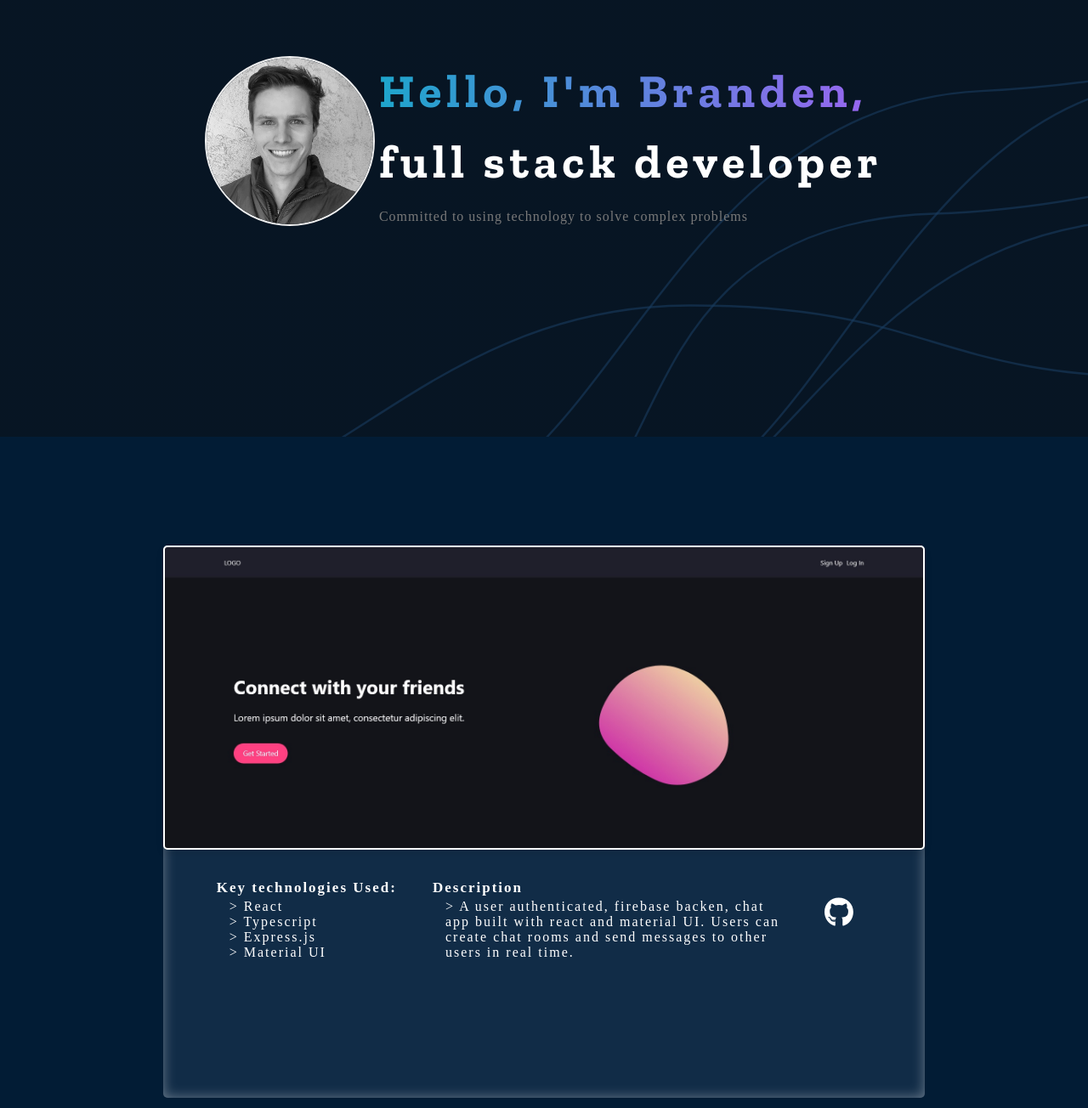
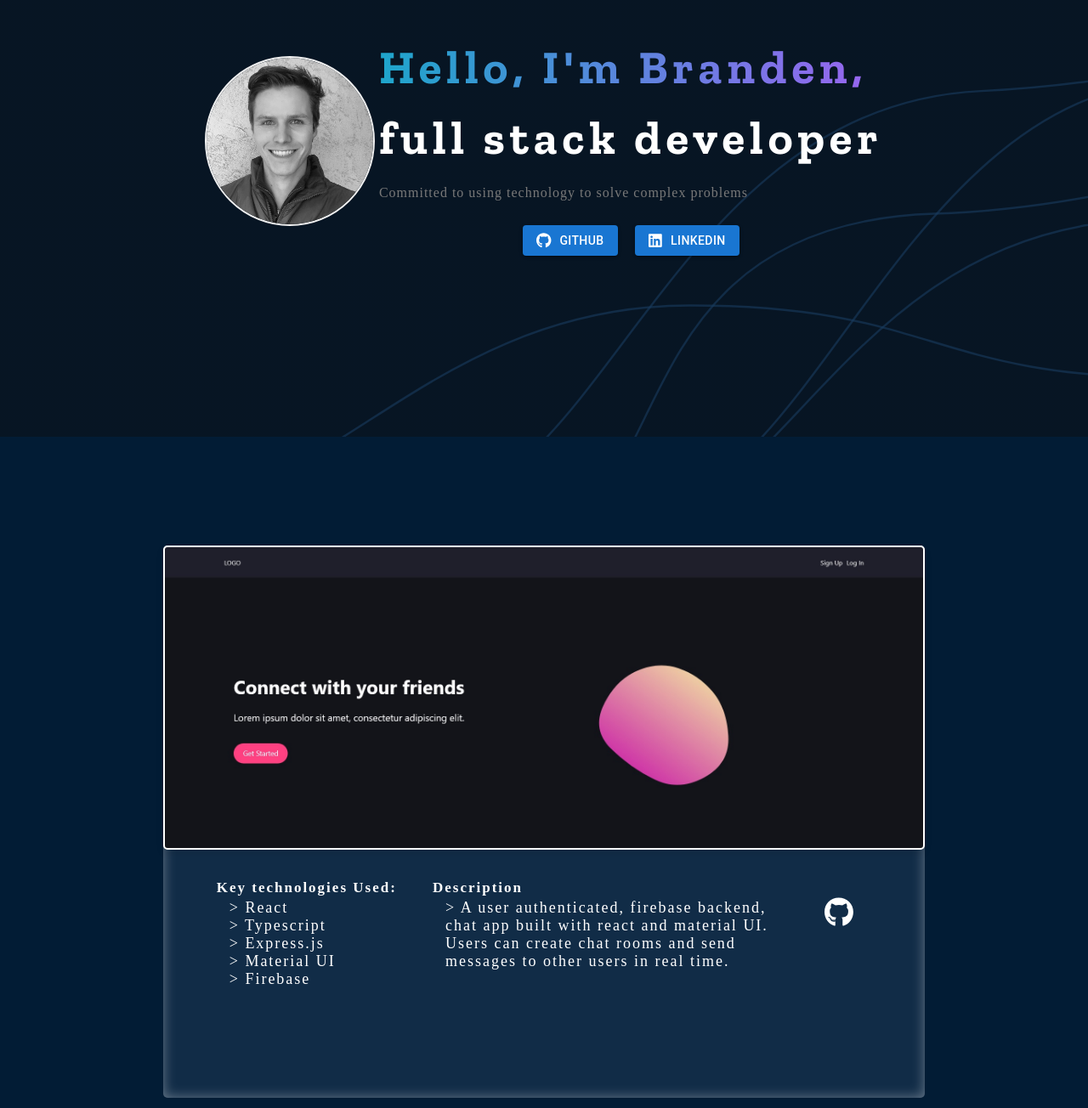
Before and after one commit to branden-kerr/portfolio, a React (Create React App) app: page / in a window 1280 px wide. Shown: the part 166-1470 px from the top of the page at 85% size. Built offline with nearby package versions, Linux system fonts and the light colour scheme; a web font is replaced by a local one.

Commit message:
added socials to portfolio

```diff
--- a/src/App.jsx
+++ b/src/App.jsx
@@ -2,7 +2,7 @@ import "./App.css";
 import svgBackground from "./images/svgBackground.svg";
 import displayPhoto from "./images/displayPhoto.jpg";
 import { styled } from "@mui/system";
-import { Typography, keyframes } from "@mui/material";
+import { Button, Typography, keyframes } from "@mui/material";
 import React from "react";
 import {
   Chat,
@@ -40,6 +40,7 @@ import {
   faBootstrap,
   faSquareJs,
   faGithub,
+  faLinkedin,
 } from "./fontAwesomeIcons";
 
 function App() {
@@ -81,9 +82,15 @@ function App() {
       name: "Chat App",
       image: Chat,
       link: "https://chat-app-123-a8f46e64672a.herokuapp.com/",
-      keyTechnologies: ["React", "Typescript", "Express.js", "Material UI"],
+      keyTechnologies: [
+        "React",
+        "Typescript",
+        "Express.js",
+        "Material UI",
+        "Firebase",
+      ],
       description:
-        "A user authenticated, firebase backen, chat app built with react and material UI. Users can create chat rooms and send messages to other users in real time.",
+        "A user authenticated, firebase backend, chat app built with react and material UI. Users can create chat rooms and send messages to other users in real time.",
       githubLink: "https://github.com/G93264/Chat",
     },
     {
@@ -108,7 +115,7 @@ function App() {
       name: "Animal Dictionary",
       image: animalDictionary,
       link: "https://animal-information-efd0a1b671a2.herokuapp.com/",
-      keyTechnologies: ["Javascript", "HTML", "CSS"],
+      keyTechnologies: ["Javascript", "HTML", "CSS", "Node.js"],
       description:
         "Dive into the captivating world of animals with this interactive front-end website. Explore a vast collection of species and their fascinating details. Powered by JavaScript, HTML, and CSS.",
       githubLink: "https://github.com/G93264/Animal-Dictionary",
@@ -120,7 +127,8 @@ function App() {
       keyTechnologies: ["HTML", "SASS"],
       description:
         "A fully responsive landing page for a hotel built with HTML and SASS, with animations and transitions.",
-      githubLink: "https://github.com/G93264/Hotel-Page/tree/main",
+      githubLink:
+        "https://branden-kerr.github.io/Proof-of-Concept-Landing-Page",
     },
     {
       name: "Realtor Site",
@@ -170,13 +178,13 @@ function App() {
     justifyContent: "space-evenly",
     gridColumn: "2 / 10",
     padding: "0 5%",
-    // green
     // backgroundColor: "rgba(100, 150, 80, 0.5)",
     "@media (max-width: 882px)": {
       flexDirection: "column",
       height: "85%",
     },
   });
+
   const HeroText = styled("div")({
     display: "flex",
     flexDirection: "column",
@@ -186,6 +194,17 @@ function App() {
     // backgroundColor: "rgba(175, 100, 80, 0.5)",
     "@media (max-width: 882px)": {
       alignItems: "center",
+    },
+  });
+
+  const ButtonContainer = styled("div")({
+    display: "flex",
+    justifyContent: "space-evenly",
+    alignItems: "center",
+    width: "50%",
+    margin: "0 auto",
+    "@media (max-width: 1129px)": {
+      flexDirection: "column",
     },
   });
 
@@ -244,7 +263,7 @@ function App() {
     flexDirection: "column",
     boxShadow: "inset 0 0 15px rgba(255, 255, 255, 0.38)",
     "@media (max-width: 1200px)": {
-      height: "500px",
+      height: "750px",
     },
     "@media (max-width: 428px)": {
       height: "450px",
@@ -256,7 +275,7 @@ function App() {
     height: "55%",
     display: "block",
     "@media (max-width: 1200px)": {
-      height: "55%",
+      height: "65%",
     },
     "@media (max-width: 882px)": {
       height: "60%",
@@ -284,6 +303,12 @@ function App() {
       transform: "scale(1.05)",
       boxShadow: "0 8px 16px rgba(0, 0, 0, 0.2)",
     },
+    "@media (max-width: 1200px)": {
+      backgroundPosition: name === "Chat App" ? "30% 100%" : "center top",
+    },
+    "@media (max-width: 1100px)": {
+      backgroundPosition: name === "Chat App" ? "15% 100%" : "center top",
+    },
     "@media (max-width: 597px)": {
       fontSize: "13px",
       backgroundPosition: name === "Chat App" ? "40% 100%" : "center top",
@@ -308,6 +333,7 @@ function App() {
     color: "white",
     fontFamily: "Chivo",
     letterSpacing: "2px",
+    fontSize: "18px",
     "@media (max-width: 882px)": {
       fontSize: "13px",
     },
@@ -496,6 +522,50 @@ function App() {
             >
               Committed to using technology to solve complex problems
             </Typography>
+            <ButtonContainer>
+              <Button
+                variant="contained"
+                color="primary"
+                href="https://github.com/branden-kerr"
+                target="_blank"
+                style={{
+                  marginTop: "20px",
+                  display: "flex",
+                  alignItems: "center",
+                  justifyContent: "center",
+                }}
+              >
+                <FontAwesomeIcon
+                  style={{
+                    marginRight: "10px",
+                    fontSize: "18px",
+                  }}
+                  icon={faGithub}
+                />
+                <span>Github</span>
+              </Button>
+              <Button
+                variant="contained"
+                color="primary"
+                href="https://www.linkedin.com/in/branden-kerr-b610011b9/"
+                target="_blank"
+                style={{
+                  marginTop: "20px",
+                  display: "flex",
+                  alignItems: "center",
+                  justifyContent: "center",
+                }}
+              >
+                <FontAwesomeIcon
+                  style={{
+                    marginRight: "10px",
+                    fontSize: "18px",
+                  }}
+                  icon={faLinkedin}
+                />
+                <span>LinkedIn</span>
+              </Button>
+            </ButtonContainer>
           </HeroText>
         </HeroContent>
       </HeroContainer>
--- a/src/fontAwesomeIcons.js
+++ b/src/fontAwesomeIcons.js
@@ -16,6 +16,7 @@ import {
   faBootstrap,
   faSquareJs,
   faGithub,
+  faLinkedin,
 } from "@fortawesome/free-brands-svg-icons";
 
 library.add(
@@ -35,6 +36,7 @@ library.add(
   faBootstrap,
   faSquareJs,
   faGithub,
+  faLinkedin,
 );
 
 export {
@@ -53,4 +55,5 @@ export {
   faBootstrap,
   faSquareJs,
   faGithub,
+  faLinkedin,
 };
```
